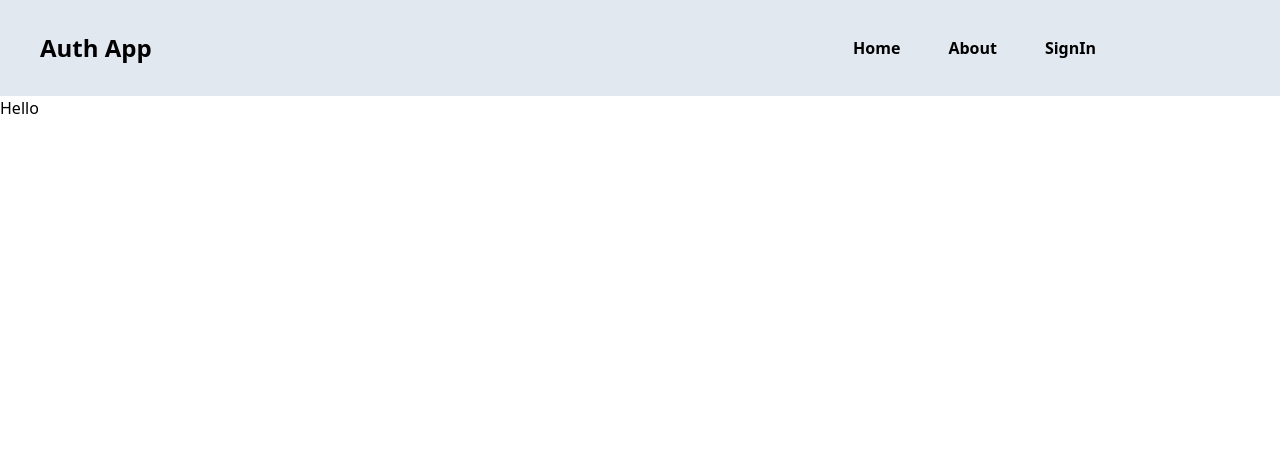
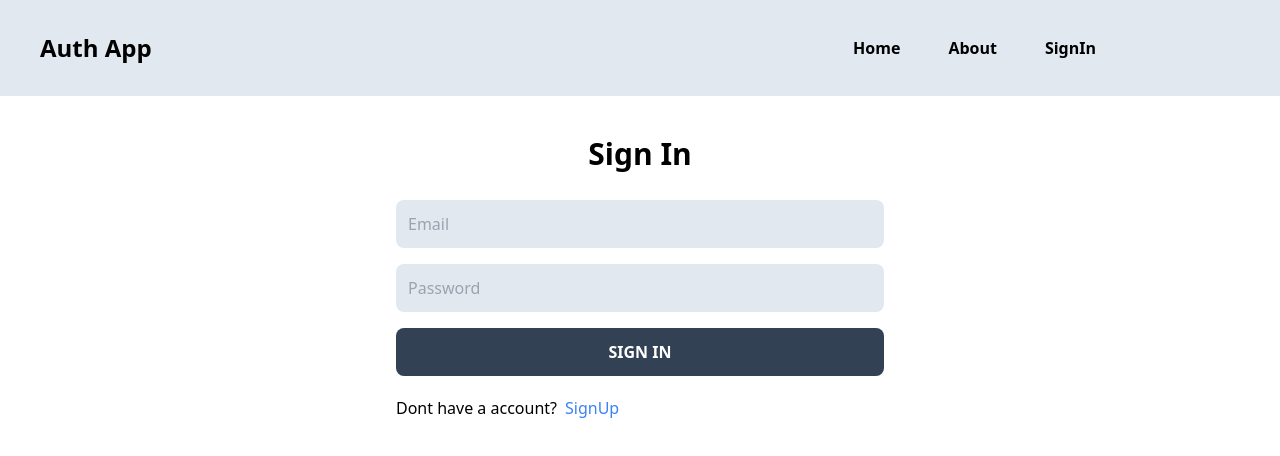
Before and after one commit to gautam899/MERN_AUTH, a React (Vite) app in the folder client/: page /sign-in in a window 1280 px wide. Shown: the top 456 px of the page. Built offline with nearby package versions, Linux system fonts and the light colour scheme.

Commit message:
Create error message and signin page functionality

```diff
--- a/client/src/pages/SignIn.jsx
+++ b/client/src/pages/SignIn.jsx
@@ -1,12 +1,88 @@
+/* eslint-disable react/no-unescaped-entities */
 /* eslint-disable no-unused-vars */
-import React from 'react'
+import React, { useState } from "react";
+import { Link, useNavigate } from "react-router-dom";
+function SignIn() {
+  const [formData, setFormData] = useState({});
+  const [error, setError] = useState(false);
+  const [loading, setLoading] = useState(false);
+  const navigate = useNavigate();
+  // So instead of handling the change in the input feild indivisually
+  // but rather we can do it all in one handler function
+  const handleChange = (e) => {
+    setFormData({ ...formData, [e.target.id]: e.target.value });
+  };
+  // console.log(formData); //For debugging
 
-function SignIn() {
+  // Declare a handleSubmit function. Now since we are waiting for some data to get
+  // submitted we the function will be asyncronous and await.
+  const handleSubmit = async (e) => {
+    e.preventDefault(); //no refresh of the page
+    try {
+      setLoading(true); //loading is true
+      setError(false);
+      const res = await fetch("/api/auth/signin", {
+        method: "POST",
+        headers: {
+          "Content-Type": "application/json",
+        },
+        body: JSON.stringify(formData),
+      });
+      // After making the fetch reqest we get a response from the server
+      // Parse the response body as json. This converts the response data into javascript object that
+      // the we can work with in our code
+      const data = await res.json();
+      // console.log(data);
+      setLoading(false);
+      if (data.success === false) {
+        setError(true);
+        return;
+      }
+      navigate('/');
+    } catch (error) {
+      setLoading(false);
+      setError(true);
+    }
+  };
+
   return (
-    <div>
-    Hello
+    <div className="p-3 max-w-lg mx-auto">
+      <h1 className="text-3xl text-center font-semibold my-7">Sign In</h1>
+      <form onSubmit={handleSubmit} className="flex flex-col gap-4">
+        <input
+          type="email"
+          placeholder="Email"
+          className="bg-slate-200 p-3 rounded-lg border-none outline-none"
+          id="email"
+          required
+          onChange={handleChange}
+        />
+        <input
+          type="password"
+          placeholder="Password"
+          className="bg-slate-200 p-3 rounded-lg border-none outline-none"
+          id="password"
+          required
+          onChange={handleChange}
+        />
+        <button
+          disabled={loading}
+          className="font-bold bg-slate-700 text-white p-3 rounded-lg uppercase hover:opacity-95 disabled:opacity-80"
+        >
+          {loading ? "Loading..." : "Sign In"}
+        </button>
+      </form>
+      <div className="flex gap-2 mt-5">
+        <p>Dont have a account? </p>
+        <Link to="/sign-up">
+          <span className="text-blue-500">SignUp</span>
+        </Link>
+      </div>
+      <p className="text-red-700 mt-5 text-bold p-5">
+        {error && "Something went wrong....."}
+      </p>
     </div>
-  )
+  );
 }
 
-export default SignIn
+export default SignIn;
--- a/client/src/pages/SignUp.jsx
+++ b/client/src/pages/SignUp.jsx
@@ -1,10 +1,11 @@
 /* eslint-disable no-unused-vars */
 import React, { useState } from "react";
-import { Link } from "react-router-dom";
+import { Link, useNavigate } from "react-router-dom";
 function SignUp() {
   const [formData, setFormData] = useState({});
   const [error, setError] = useState(false);
   const [loading, setLoading] = useState(false);
+  const navigate = useNavigate();
   // So instead of handling the change in the input feild indivisually
   // but rather we can do it all in one handler function
   const handleChange = (e) => {
@@ -32,10 +33,11 @@
       const data = await res.json();
       // console.log(data);
       setLoading(false);
-      if (!data.success) {
-        setError(false);
+      if (data.success === false) {
+        setError(true);
         return;
       }
+      navigate("/sign-in");
     } catch (error) {
       setLoading(false);
       setError(true);
```
Also changed, not shown: client/src/pages/Home.jsx (+2 -5 lines).
